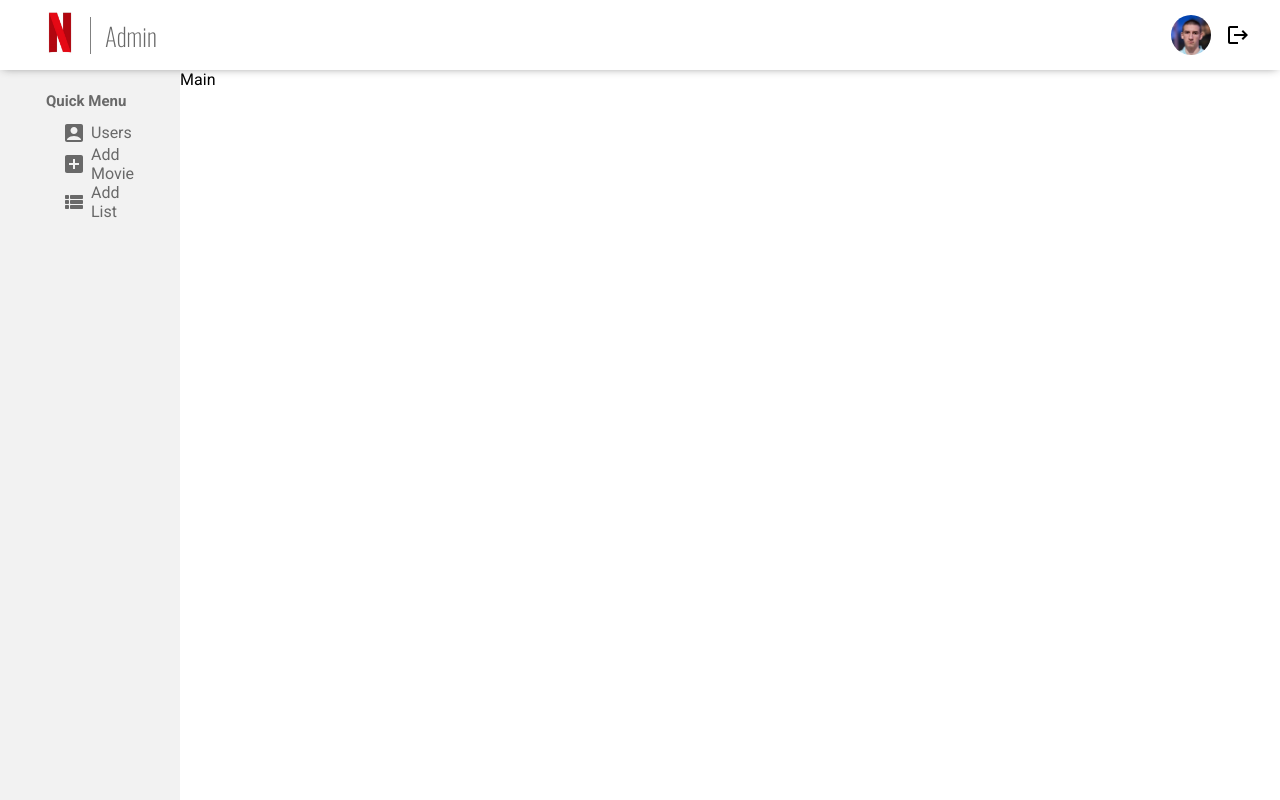
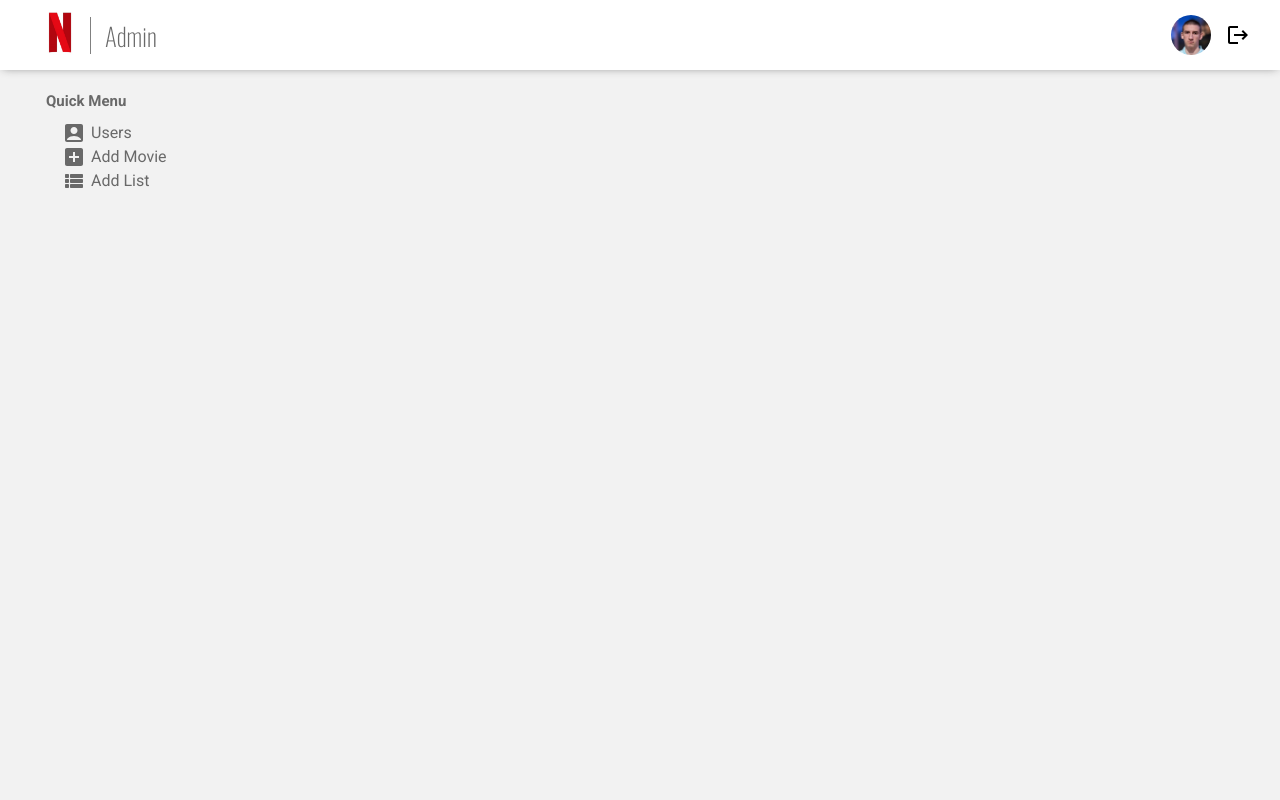
Before and after one commit to tsankovelichkov/netflix-admin, a React (Create React App) app: page / in a window 1280 px wide. Built offline with nearby package versions, Linux system fonts and the light colour scheme.

Commit message:
deleting Main component

```diff
--- a/src/App.js
+++ b/src/App.js
@@ -1,9 +1,9 @@
-import logo from './logo.svg';
+import { Routes,Route } from 'react-router-dom';
 import './App.css';
 
 import Header from './components/Header/Header';
 import Sidebar from './components/Sidebar/Sidebar';
-import Main from './components/Main/Main';
+import Users from './components/Users/Users';
 
 function App() {
   return (
@@ -11,7 +11,9 @@ function App() {
       <Header />
       <div className='main-app-container'>
         <Sidebar />
-        <Main />
+        <Routes>
+          <Route path="/users" element={<Users />} />
+        </Routes>
       </div>
     </>
   );
--- a/src/components/Main/Main.css
+++ /dev/null
@@ -1,3 +0,0 @@
-.main {
-    flex: 7;
-}
--- a/src/components/Main/Main.jsx
+++ /dev/null
@@ -1,10 +0,0 @@
-import React from 'react'
-import './Main.css'
-
-const Main = () => {
-  return (
-    <main className='main'>Main</main>
-  )
-}
-
-export default Main
--- a/src/components/Sidebar/ListItem/ListItem.css
+++ b/src/components/Sidebar/ListItem/ListItem.css
@@ -24,3 +24,8 @@
 .sidebar-icons {
     margin-right: 5px;
 }
+
+.link-button {
+    text-decoration: none;
+    color: dimgray;
+}
--- a/src/components/Sidebar/ListItem/ListItem.jsx
+++ b/src/components/Sidebar/ListItem/ListItem.jsx
@@ -1,5 +1,6 @@
-import React from 'react'
 import "./ListItem.css"
+import { Link } from "react-router-dom";
+
 import AddBoxIcon from '@mui/icons-material/AddBox';
 import AccountBoxIcon from '@mui/icons-material/AccountBox';
 import ViewListRoundedIcon from '@mui/icons-material/ViewListRounded';
@@ -9,16 +10,19 @@ const ListItem = () => {
         <div className="sidebar-quickMenu-container">
             <h2 className='quickMenu-title'>Quick Menu</h2>
             <ul className="sidebar-listItem">
-                <li className='sidebar-listItem-el active'>
-                    <AccountBoxIcon className='sidebar-icons'/>
+                <Link className="link-button" to="/users">
+                    <li className='sidebar-listItem-el active'>
+                    <AccountBoxIcon className='sidebar-icons' />
                     Users
-                </li>
+                    </li>
+                </Link>
+
                 <li className='sidebar-listItem-el'>
-                    <AddBoxIcon className='sidebar-icons'/>
+                    <AddBoxIcon className='sidebar-icons' />
                     Add Movie
                 </li>
                 <li className='sidebar-listItem-el'>
-                    <ViewListRoundedIcon className='sidebar-icons'/>
+                    <ViewListRoundedIcon className='sidebar-icons' />
                     Add List
                 </li>
             </ul>
--- a/src/components/Users/Users.css
+++ b/src/components/Users/Users.css
@@ -0,0 +1,3 @@
+.users-section {
+    flex: 7;
+}
--- /dev/null
+++ b/src/components/Users/Users.jsx
@@ -0,0 +1,9 @@
+import "./Users.css"
+
+const Users = () => {
+  return (
+    <div className="users-section">User</div>
+  )
+}
+
+export default Users
```
Also changed, not shown: src/components/Users/User.jsx (deleted).
